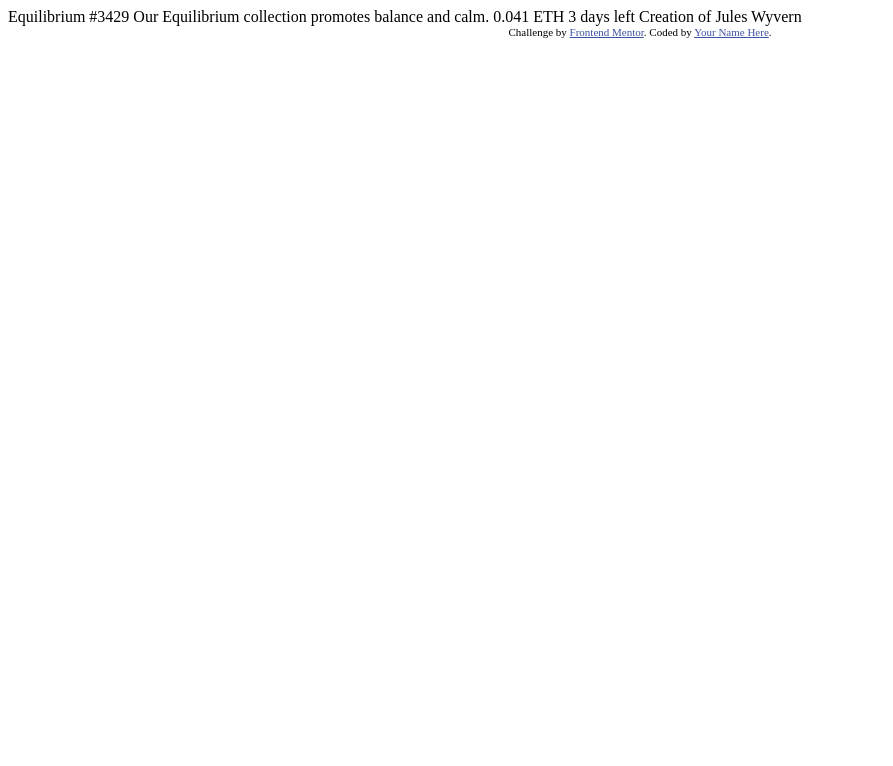
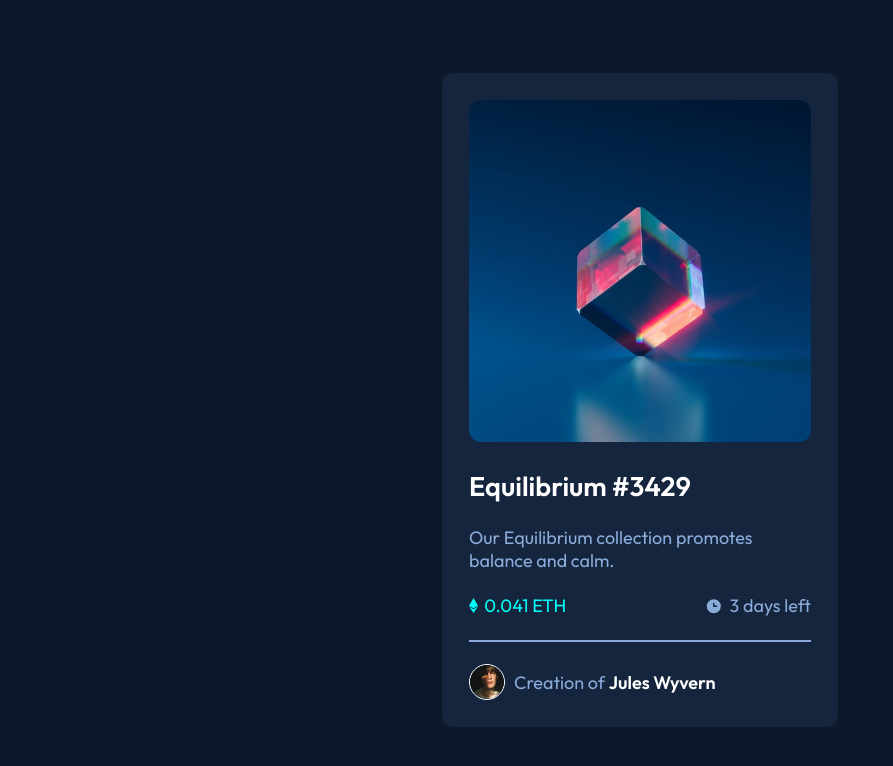
Before and after one commit to Keerthiraj481/NFT-card-component-main, a plain HTML site: page index.html in a window 1280 px wide. Shown: the whole page, without its empty margins (0-893 px from the left). Drawn offline with Linux system fonts and the light colour scheme.

Commit message:
adding the styles and HTML

```diff
--- a/index.html
+++ b/index.html
@@ -1,33 +1,50 @@
 <!DOCTYPE html>
 <html lang="en">
   <head>
-  <meta charset="UTF-8">
-  <meta name="viewport" content="width=device-width, initial-scale=1.0"> <!-- displays site properly based on user's device -->
-
-  <link rel="icon" type="image/png" sizes="32x32" href="./images/favicon-32x32.png">
-
-  <title>Frontend Mentor | NFT preview card component</title>
-
-  <!-- Feel free to remove these styles or customise in your own stylesheet 👍 -->
-  <style>
-    .attribution { font-size: 11px; text-align: center; }
-    .attribution a { color: hsl(228, 45%, 44%); }
-  </style>
+    <meta charset="UTF-8" />
+    <meta http-equiv="X-UA-Compatible" content="IE=edge" />
+    <meta name="viewport" content="width=device-width, initial-scale=1.0" />
+    <title>Document</title>
+    <link rel="stylesheet" href="./styles/style.css" />
   </head>
   <body>
-
-  Equilibrium #3429
-
+    <div class="card">
+      <div class="card-image-container">
+        <img
+          src="./images/image-equilibrium.jpg"
+          alt="equilibrium"
+          class="card-image"
+        />
+      </div>
+      <h1 class="card-title">Equilibrium #3429</h1>
+      <p class="card-description">
         Our Equilibrium collection promotes balance and calm.
-
-  0.041 ETH
-  3 days left
-
-  Creation of Jules Wyvern
-
-  <div class="attribution">
-    Challenge by <a href="https://www.frontendmentor.io?ref=challenge" target="_blank">Frontend Mentor</a>.
-    Coded by <a href="#">Your Name Here</a>.
+      </p>
+      <div class="card-name-container">
+        <div class="card-ethereum-container">
+          <img
+            src="./images/icon-ethereum.svg"
+            alt="ethereum"
+            class="ethereum-icon"
+          />
+          <span class="number-ethereum">0.041 ETH</span>
+        </div>
+        <div class="card-clock-container">
+          <img src="./images/icon-clock.svg" alt="clock" class="clock-icon" />
+          <span class="text-clock">3 days left</span>
+        </div>
+      </div>
+      <hr class="card-line" />
+      <div class="card-avatar-container">
+        <img
+          src="./images/image-avatar.png"
+          alt="avatar"
+          class="avatar-image"
+        />
+        <p class="avatar-info">
+          Creation of <b class="avatar-name">Jules Wyvern</b>
+        </p>
+      </div>
     </div>
   </body>
 </html>
--- /dev/null
+++ b/styles/style.css
@@ -0,0 +1,125 @@
+@import url("https://fonts.googleapis.com/css2?family=Outfit:wght@300;400;600&display=swap");
+
+* {
+  margin: 0;
+  padding: 0;
+  box-sizing: border-box;
+}
+
+:root {
+  --clr-soft-blue: hsl(215, 51%, 70%);
+  --clr-cyan: hsl(178, 100%, 50%);
+  --clr-very-dark-blue-main: hsl(217, 54%, 11%);
+  --clr-very-dark-blue-card: hsl(216, 50%, 16%);
+  --clr-very-dark-blue-line: hsl(215, 32%, 27%);
+  --clr-white: hsl(0, 0%, 100%);
+}
+
+html {
+  font-size: 18px;
+}
+
+body {
+  font-family: "Outfit", sans-serif;
+  background-color: var(--clr-very-dark-blue-main);
+  min-height: 100vh;
+  width: 100vw;
+
+  /*flex properties*/
+  display: flex;
+  flex-direction: row;
+  align-items: center;
+  justify-content: center;
+}
+
+img {
+  width: 100%;
+  height: auto;
+  -o-object-fit: contain;
+  object-fit: contain;
+}
+
+/*project css*/
+.card {
+  background-color: var(--clr-very-dark-blue-card);
+  width: 22rem;
+  padding: 1.5rem;
+  border-radius: 12px;
+
+  display: flex;
+  flex-direction: column;
+  gap: 1.25rem;
+}
+
+.card-image {
+  border-radius: 12px;
+}
+
+.card-title {
+  font-size: 1.5rem;
+  color: var(--clr-white);
+}
+
+.card-description {
+  color: var(--clr-soft-blue);
+}
+
+.card-name-container {
+  display: flex;
+  align-items: center;
+  justify-content: space-between;
+}
+
+.card-ethereum-container {
+  display: flex;
+  align-items: center;
+  gap: 0.35rem;
+}
+
+.card-clock-container {
+  display: flex;
+  align-items: center;
+  gap: 0.35rem;
+}
+
+.ethereum-icon {
+  width: 0.5rem;
+}
+
+.number-ethereum {
+  color: var(--clr-cyan);
+}
+
+.clock-icon {
+  width: 1rem;
+}
+
+.text-clock {
+  color: var(--clr-soft-blue);
+}
+
+.card-line {
+  border: 1px solid var(--clr-soft-blue);
+}
+
+.card-avatar-container {
+  display: flex;
+  align-items: center;
+  gap: 0.5rem;
+}
+
+.avatar-image {
+  width: 2rem;
+  height: 2rem;
+  border-radius: 50%;
+  border: 1px solid var(--clr-white);
+}
+
+.avatar-info {
+  color: var(--clr-soft-blue);
+}
+
+.avatar-name {
+  font-weight: 600;
+  color: var(--clr-white);
+}
```
Lines whose indentation alone changed are shown as unchanged.
